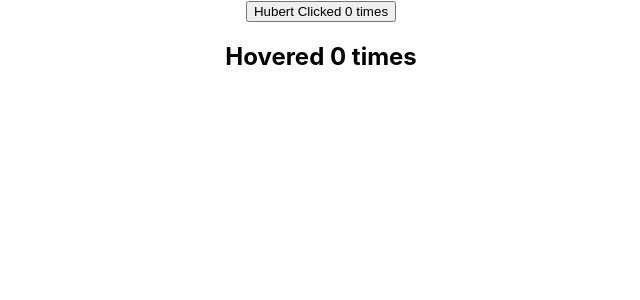
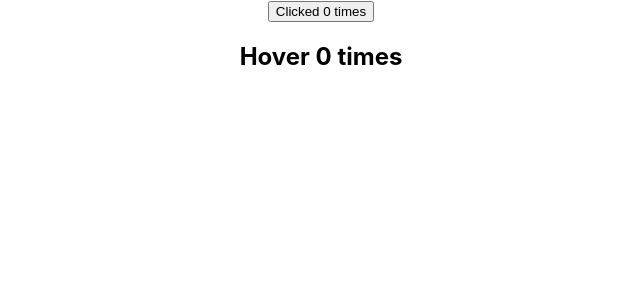
Before and after one commit to huberthsieh/react-practice, a React (Create React App) app in the folder hello-world/: page / in a window 1280 px wide. Shown: the top 300 px of the page, without its empty margins (319-959 px from the left). Built offline with nearby package versions, Linux system fonts and the light colour scheme.

Commit message:
feat/新增 Add implement of render-props in component

```diff
--- a/hello-world/src/App.js
+++ b/hello-world/src/App.js
@@ -1,13 +1,27 @@
 import './App.css';
-import ClickCounter from "./components/ClickCounter";
-import HoverCounter from "./components/HoverCounter";
+import ClickCounterTwo from "./components/ClickCounterTwo";
+import HoverCounterTwo from "./components/HoverCounterTwo";
+import User from "./components/User";
+import CommonCounter from "./components/CommonCounter";
 
 
 function App() {
     return (
         <div className="App">
-            <ClickCounter name="Hubert" />
-            <HoverCounter />
+            {/*<ClickCounterTwo />*/}
+            {/*<HoverCounterTwo />*/}
+            {/*<User render={(isLoggedIn) => isLoggedIn ? 'Hubert Hsieh' : 'Guest'} />*/}
+            <CommonCounter>
+                {(count, incrementCount) => (
+                    <ClickCounterTwo count={count} incrementCount={incrementCount}/>
+                )}
+            </CommonCounter>
+
+            <CommonCounter>
+                {(count, incrementCount) => (
+                    <HoverCounterTwo count={count} incrementCount={incrementCount}/>
+                )}
+            </CommonCounter>
         </div>
     );
 }
--- /dev/null
+++ b/hello-world/src/components/ClickCounterTwo.js
@@ -0,0 +1,12 @@
+import React, {Component} from 'react';
+
+class ClickCounterTwo extends Component {
+    render() {
+        const { count, incrementCount } = this.props
+        return (
+            <button onClick={incrementCount}>Clicked {count} times</button>
+        );
+    }
+}
+
+export default ClickCounterTwo;
--- /dev/null
+++ b/hello-world/src/components/CommonCounter.js
@@ -0,0 +1,28 @@
+import React, {Component} from 'react';
+
+class CommonCounter extends Component {
+
+    constructor(props) {
+        super(props);
+
+        this.state = {
+            count: 0
+        }
+    }
+
+    incrementCount = () => {
+        this.setState(prevState => {
+            return  {count: prevState.count + 1}
+        })
+    }
+
+    render() {
+        return (
+            <div>
+                {this.props.children(this.state.count, this.incrementCount)}
+            </div>
+        );
+    }
+}
+
+export default CommonCounter;
--- /dev/null
+++ b/hello-world/src/components/HoverCounterTwo.js
@@ -0,0 +1,13 @@
+import React, {Component} from 'react';
+
+class HoverCounterTwo extends Component {
+
+    render() {
+        const { count, incrementCount } = this.props
+        return (
+            <h2 onMouseOver={incrementCount}>Hover {count} times</h2>
+        );
+    }
+}
+
+export default HoverCounterTwo;
--- /dev/null
+++ b/hello-world/src/components/User.js
@@ -0,0 +1,13 @@
+import React, {Component} from 'react';
+
+class User extends Component {
+    render() {
+        return (
+            <div>
+                { this.props.render(false) }
+            </div>
+        );
+    }
+}
+
+export default User;
```
